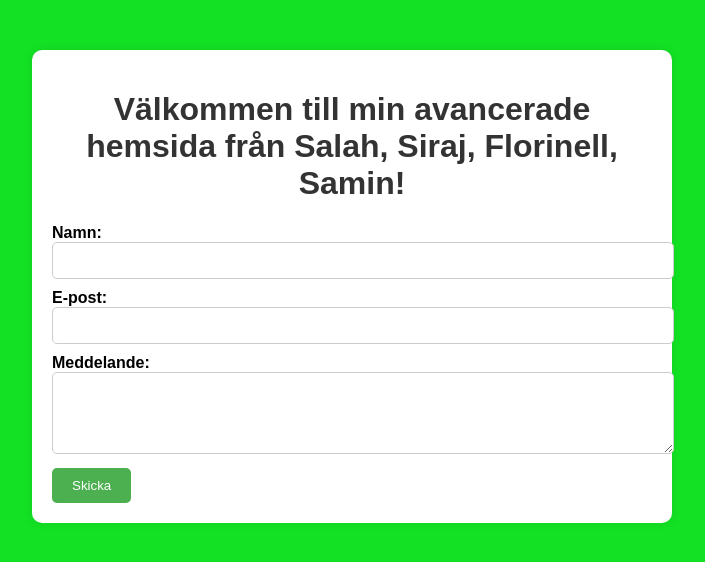
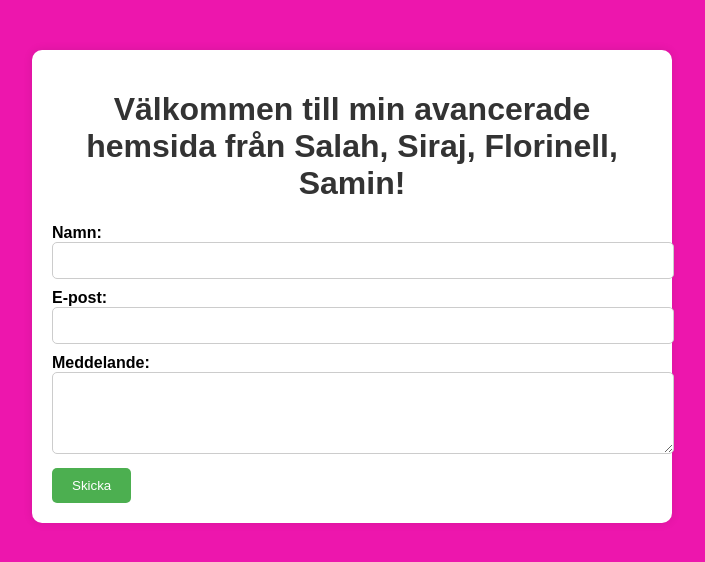
Before and after one commit to salah-96/Exercise, a plain HTML site: page frontend/index.html in a window 1280 px wide. Shown: the whole page, without its empty margins (288-993 px from the left). Drawn offline with Linux system fonts and the light colour scheme.

Commit message:
color pink

```diff
--- a/frontend/styles.css
+++ b/frontend/styles.css
@@ -2,7 +2,7 @@ body {
     font-family: Arial, sans-serif;
     margin: 0;
     padding: 0;
-    background-color: #13e224;
+    background-color: #ed16ad;
 
 }
 
```
